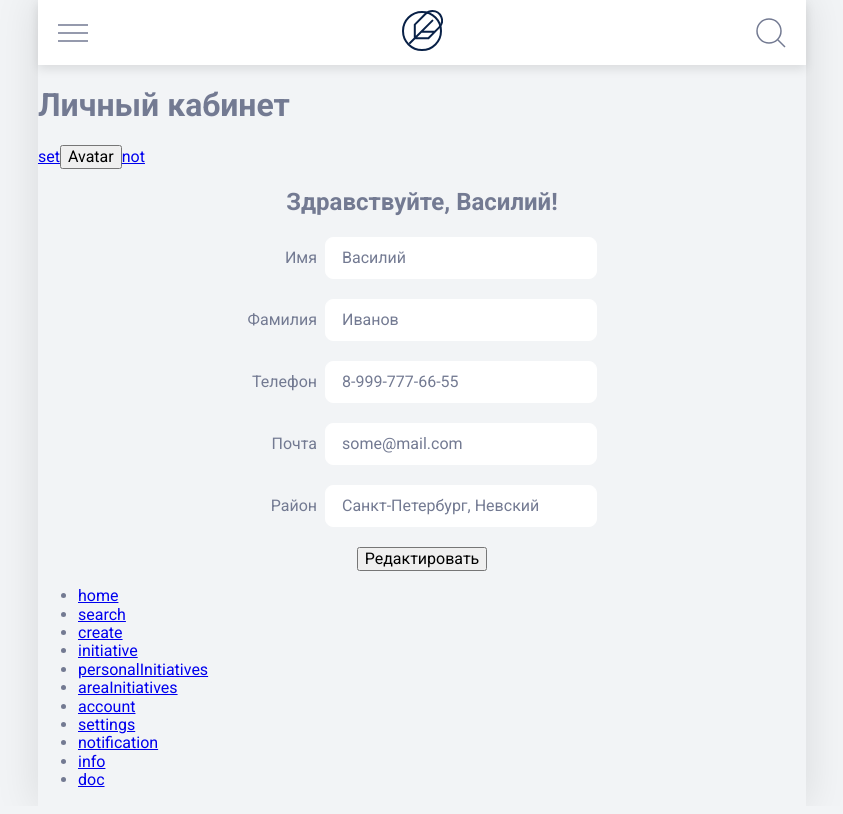
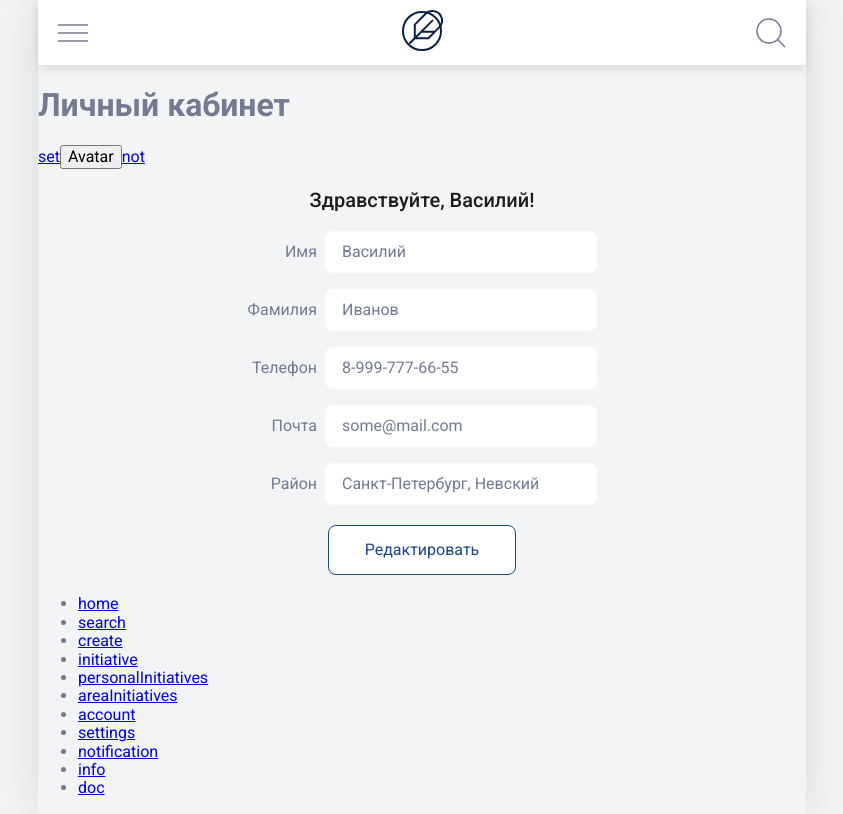
Before and after one commit to TsAnastasia/hackathon-civic-initiatives, a React app: page /account in a window 1280 px wide. Shown: the whole page, without its empty margins (218-1061 px from the left). Built offline with nearby package versions, Linux system fonts and the light colour scheme.

Commit message:
create appButton and style account from

```diff
--- a/src/components/AppLoader/AppLoader.tsx
+++ b/src/components/AppLoader/AppLoader.tsx
@@ -2,9 +2,12 @@ import cl from "classnames";
 import { FC } from "react";
 import styles from "./appLoader.module.scss";
 
-const AppLoader: FC<{ blackout?: boolean }> = ({ blackout = true }) => {
+const AppLoader: FC<{ blackout?: boolean; fixed?: boolean }> = ({
+  blackout = true,
+  fixed = false,
+}) => {
   return (
-    <div className={styles.root}>
+    <div className={cl(styles.root, fixed && styles.root_fixed)}>
       <div className={cl(styles.loader, blackout && styles.loader_blackout)}>
         <div className={styles.roller}>
           <div />
--- a/src/components/AppLoader/appLoader.module.scss
+++ b/src/components/AppLoader/appLoader.module.scss
@@ -12,6 +12,16 @@
   min-height: 100px;
 }
 
+.root_fixed {
+  width: 100%;
+  height: 100%;
+
+  position: fixed;
+  top: 0;
+  left: 0;
+  z-index: 1000;
+}
+
 .loader {
   width: 100%;
   height: 100%;
@@ -23,6 +33,7 @@
   position: absolute;
   top: 0;
   left: 0;
+  z-index: 1000;
 }
 
 .loader_blackout {
--- a/src/components/AppLoader/appLoader.module.scss.d.ts
+++ b/src/components/AppLoader/appLoader.module.scss.d.ts
@@ -4,6 +4,7 @@ declare namespace AppLoaderModuleScssNamespace {
     loader_blackout: string;
     roller: string;
     root: string;
+    root_fixed: string;
   }
 }
 
--- /dev/null
+++ b/src/components/UI/buttons/AppButton/AppButton.tsx
@@ -0,0 +1,27 @@
+import cl from "classnames";
+import { ButtonHTMLAttributes, FC } from "react";
+import styles from "./appButton.module.scss";
+
+export type AppButtonType = ButtonHTMLAttributes<HTMLButtonElement> & {
+  isBlue?: boolean;
+};
+
+const AppButton: FC<AppButtonType> = ({
+  children,
+  className,
+  type = "button",
+  isBlue = false,
+  ...props
+}) => {
+  return (
+    <button
+      className={cl(styles.button, isBlue && styles.button_blue, className)}
+      type={type}
+      {...props}
+    >
+      {children}
+    </button>
+  );
+};
+
+export default AppButton;
--- /dev/null
+++ b/src/components/UI/buttons/AppButton/appButton.module.scss
@@ -0,0 +1,41 @@
+.button {
+  padding: 14px 36px;
+
+  font-family: "Roboto";
+  font-style: normal;
+  font-weight: 400;
+  font-size: 16px;
+  line-height: 20px;
+
+  outline: 0;
+  border: 1px solid #19488e;
+  border-radius: 8px;
+  background: #ffffff;
+  color: #19488e;
+
+  transition: all 0.5s ease-in-out;
+
+  &:hover:not(:disabled) {
+    box-shadow: 0px 3px 15px rgba(0, 75, 118, 0.15);
+  }
+
+  &:active {
+    border-color: #97b2df;
+    background-color: #97b2df;
+    color: #ffffff;
+  }
+
+  &:disabled {
+    border-color: #e2e4eb;
+    color: #b6bbcc;
+  }
+}
+
+.button_blue {
+  background-color: #19488e;
+  color: #fff;
+
+  &:disabled {
+    background-color: #e2e4eb;
+  }
+}
--- a/src/components/UI/inputs/textField.module.scss
+++ b/src/components/UI/inputs/textField.module.scss
@@ -1,5 +1,5 @@
 .root {
-  margin: 0 0 20px;
+  margin: 0 0 16px;
   width: 100%;
 
   display: flex;
--- a/src/pages/account/form/AccountForm.tsx
+++ b/src/pages/account/form/AccountForm.tsx
@@ -3,6 +3,10 @@ import TextField from "../../../components/UI/inputs/TextField";
 import { useForm } from "../../../hooks/useForm";
 import { validationScheme } from "./accountFormValidate";
 import styles from "./accountForm.module.scss";
+import AppLoader from "../../../components/AppLoader/AppLoader";
+import AppButton, {
+  AppButtonType,
+} from "../../../components/UI/buttons/AppButton/AppButton";
 
 // TODO: add app store
 const user: UserData = {
@@ -31,6 +35,8 @@ const items: { name: keyof UserData; label: string; placeholder?: string }[] = [
 
 const AccountForm = () => {
   const [disabled, setDisabled] = useState(true);
+  const [loaded, setLoaded] = useState(false);
+
   const {
     values,
     handleChange,
@@ -42,7 +48,13 @@ const AccountForm = () => {
     defaltValues: user,
     onSubmit: (values) => {
       console.log("comp", values);
-      setDisabled(true);
+
+      setLoaded(true);
+      setTimeout(() => {
+        // TODO: change user data
+        setDisabled(true);
+        setLoaded(false);
+      }, 500);
     },
     validationScheme,
   });
@@ -54,9 +66,18 @@ const AccountForm = () => {
     });
   };
 
+  const buttonProps: AppButtonType = disabled
+    ? { onClick: handleEdit, children: "Редактировать" }
+    : {
+        isBlue: true,
+        type: "submit",
+        disabled: !isValid,
+        children: "Сохранить",
+      };
+
   return (
     <form onSubmit={handleSubmit} className={styles.form}>
-      <h2>Здравствуйте, {user.name}!</h2>
+      <h2 className={styles.title}>Здравствуйте, {user.name}!</h2>
 
       {items.map(({ name, label, placeholder }) => (
         <TextField
@@ -70,15 +91,10 @@ const AccountForm = () => {
           error={errors[name]}
         />
       ))}
-      {disabled ? (
-        <button type="button" onClick={handleEdit}>
-          Редактировать
-        </button>
-      ) : (
-        <button type="submit" disabled={!isValid}>
-          Сохранить
-        </button>
-      )}
+
+      <AppButton className={styles.button} {...buttonProps} />
+
+      {loaded && <AppLoader fixed={true} />}
     </form>
   );
 };
--- a/src/pages/account/form/accountForm.module.scss
+++ b/src/pages/account/form/accountForm.module.scss
@@ -8,6 +8,18 @@
   align-items: center;
 }
 
-.item {
-  margin: 8px 0;
+.title {
+  margin: 20px auto;
+
+  font-family: "Roboto";
+  font-style: normal;
+  font-weight: 500;
+  font-size: 20px;
+  line-height: 22px;
+
+  color: #1d1d1f;
 }
+
+.button {
+  margin: 4px 0;
+}
--- a/src/pages/account/form/accountForm.module.scss.d.ts
+++ b/src/pages/account/form/accountForm.module.scss.d.ts
@@ -1,7 +1,8 @@
 declare namespace AccountFormModuleScssNamespace {
   export interface IAccountFormModuleScss {
+    button: string;
     form: string;
-    item: string;
+    title: string;
   }
 }
 
```
Also changed, not shown: src/components/UI/buttons/AppButton/appButton.module.scss.d.ts (added, +13 -0 lines).
